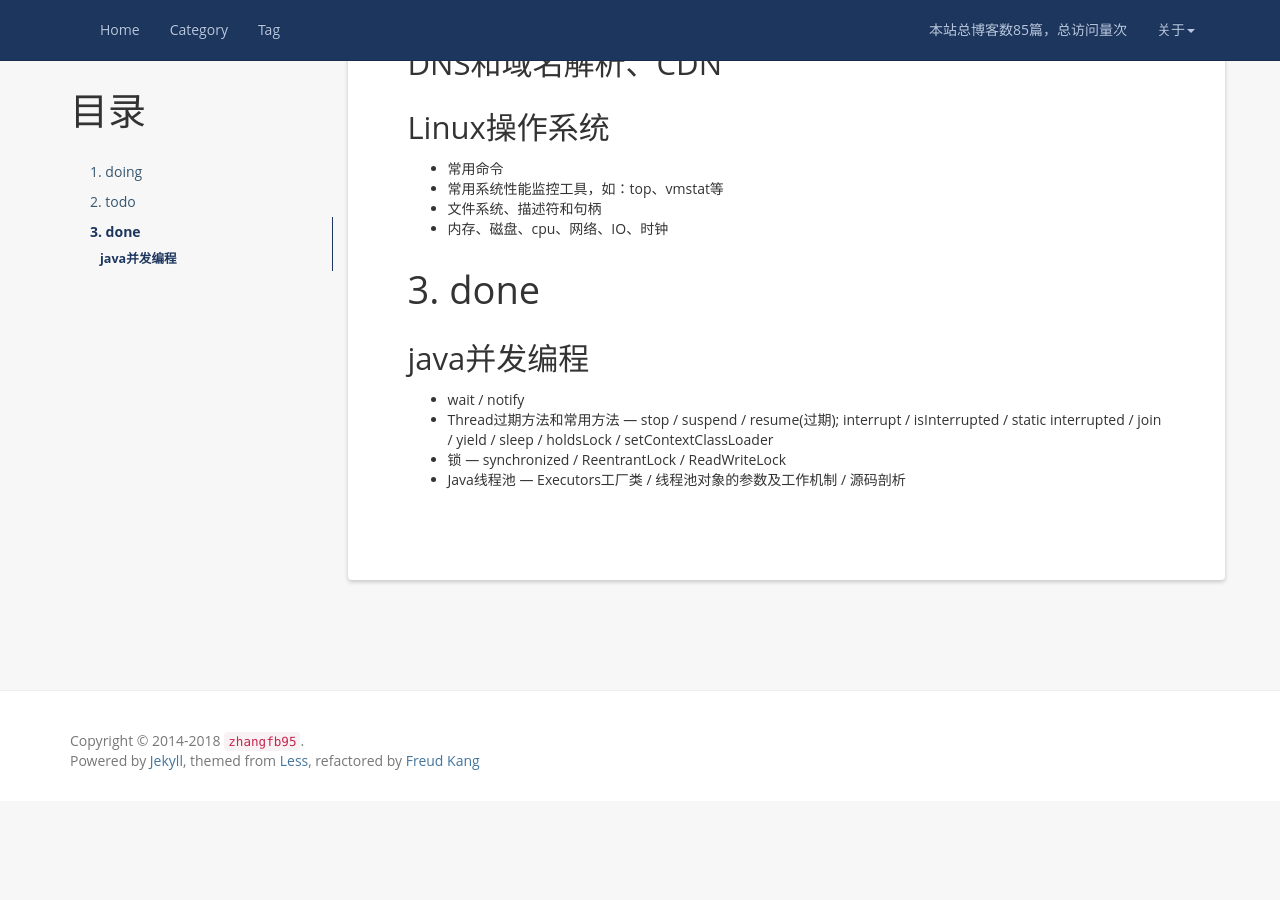
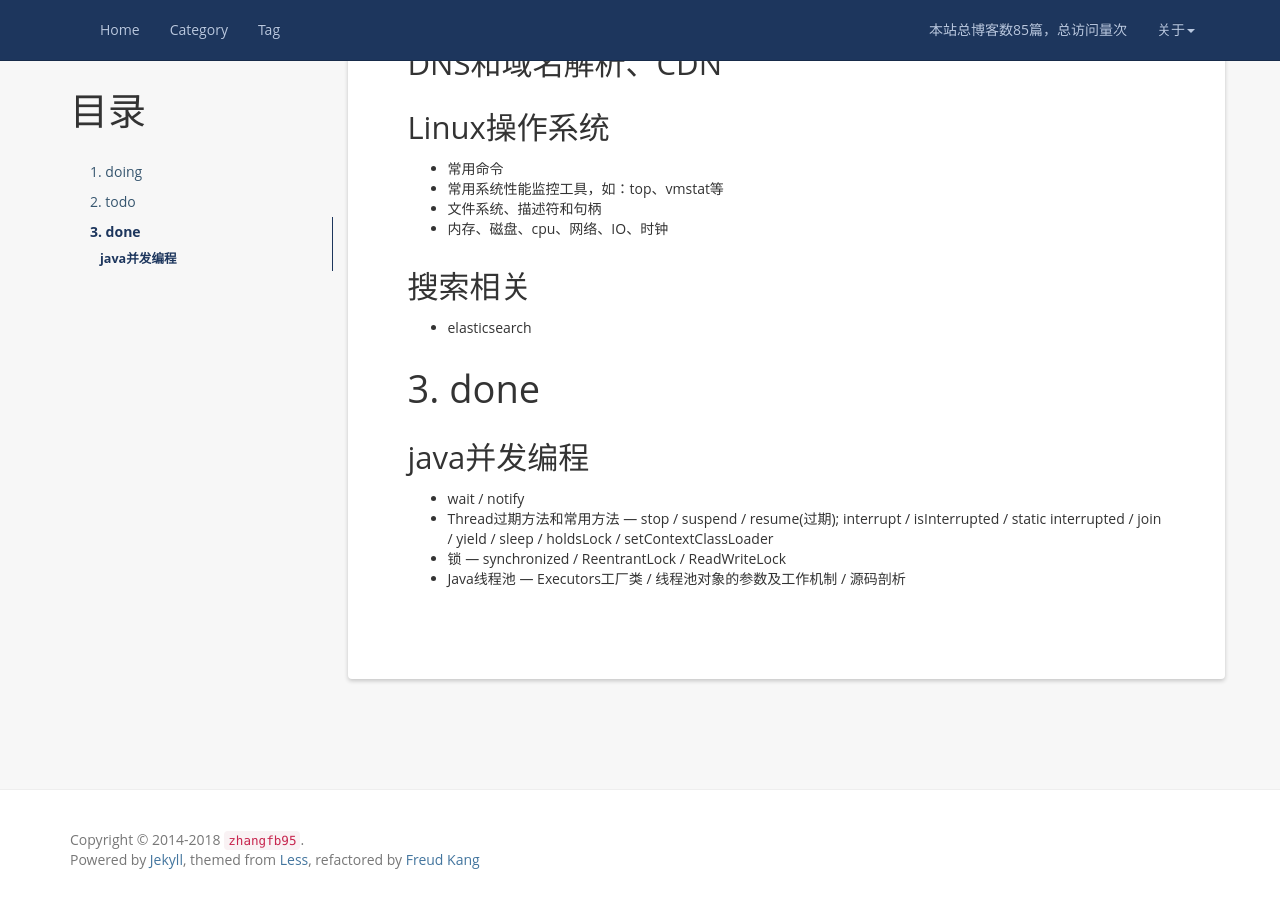
Before and after one commit to zhangfb95/zhangfb95.github.io.bak, a Jekyll site: the page built from plan.md, in a window 1280 px wide and 900 px high, scrolled down 4366 px. Built offline with Jekyll 4.4.1, drawn with Linux system fonts in a browser that asks for light colours; nearby versions of some CDN libraries; a script that is not in the unit is left out; comment, search, counter and statistics services are not loaded; before the commit the page ends 5167 px from its top, so only the background shows below that.

Commit message:
增加搜索相关知识点

```diff
--- a/plan.md
+++ b/plan.md
@@ -185,6 +185,10 @@ quartz / 分布式任务调度器
 + 文件系统、描述符和句柄
 + 内存、磁盘、cpu、网络、IO、时钟
 
+## 搜索相关
+
++ elasticsearch
+
 # 3. done
 
 ## java并发编程
```
